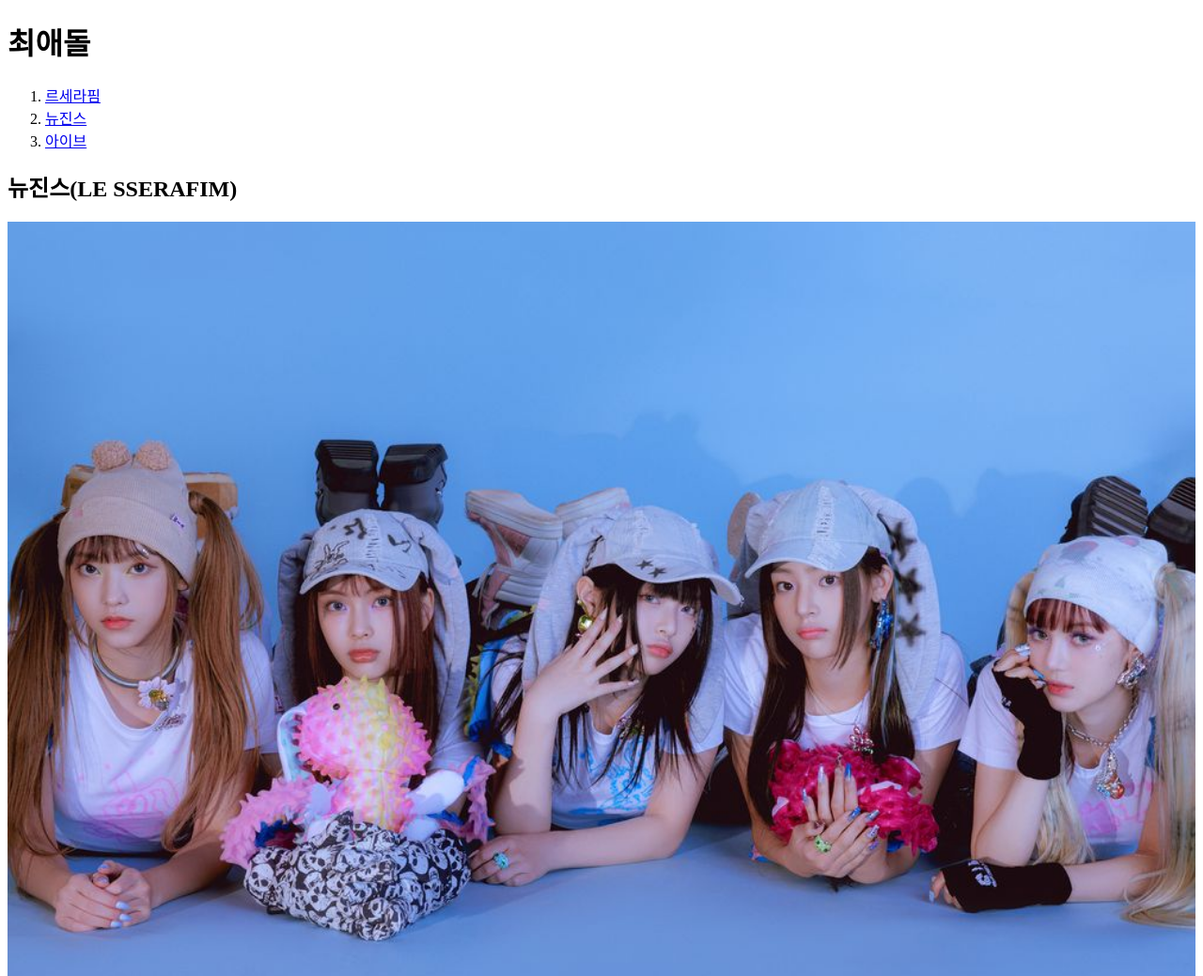
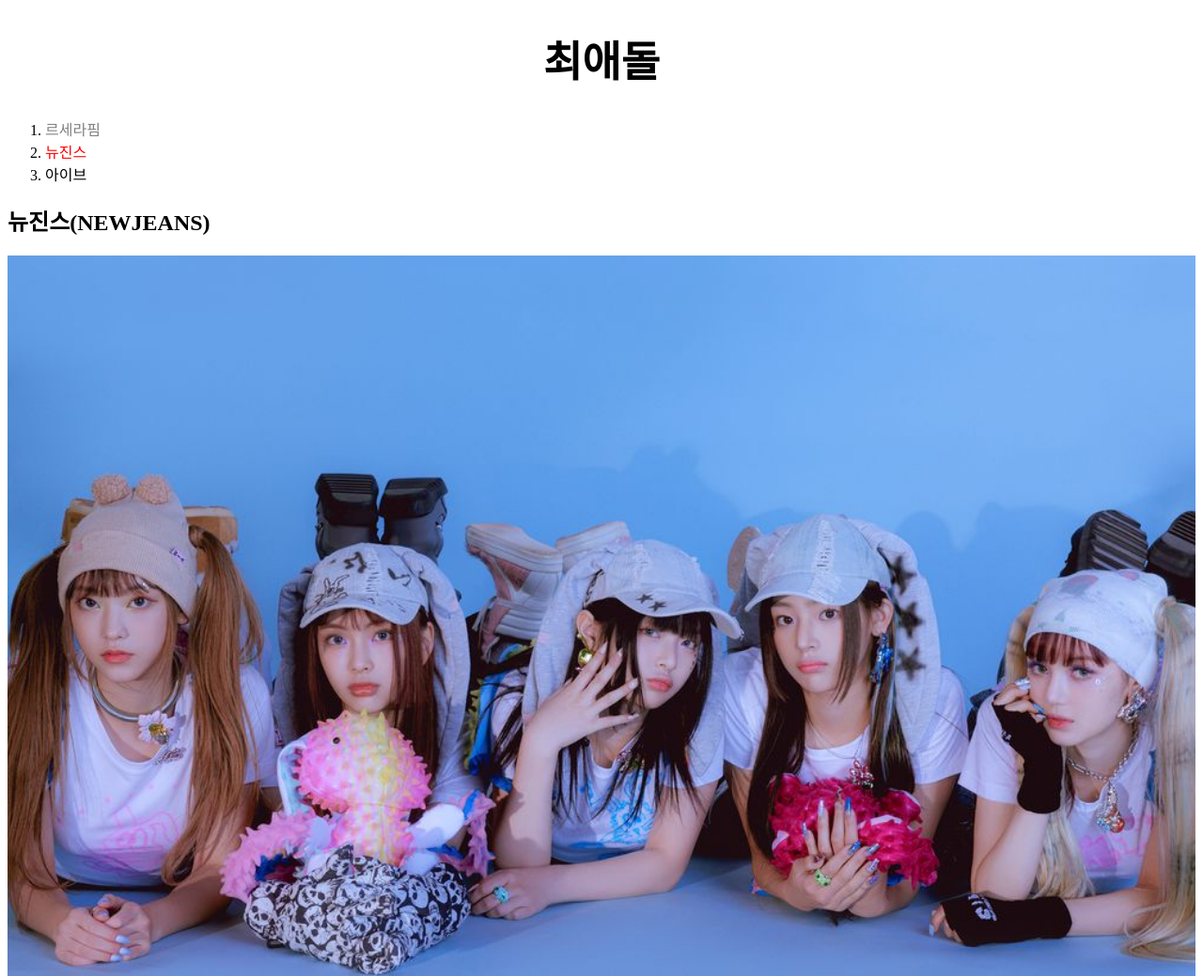
Before and after one commit to jbokchi/my-first-web-site, a plain HTML site: page 2.html in a window 1280 px wide. Shown: the top 1039 px of the page at 94% size. Drawn offline with Linux system fonts and the light colour scheme; a script that the page names is missing.

Commit message:
second commit

```diff
--- a/2.html
+++ b/2.html
@@ -3,16 +3,32 @@
 <head>
 <title>WEB1 - 뉴진스</title>
 <meta charset="utf-8">
+<style>
+    a {
+        color:black;
+        text-decoration: none;
+    }
+    #active {
+        color:red;
+    }
+    .saw {
+        color:gray;
+    }
+    h1 {
+        font-size: 45px;
+        text-align: center;
+    }
+</style>
 </head>
 <body>
-    <h1>최애돌</h1>
+    <h1><a href="index.html">최애돌</a></h1>
     <ol>
-        <li><a href="1.html">르세라핌</a></li>
-        <li><a href="2.html">뉴진스</a></li>
+        <li><a href="1.html" class="saw">르세라핌</a></li>
+        <li><a href="2.html" class="saw" id="active">뉴진스</a></li>
         <li><a href="3.html">아이브</a></li>
     </ol>
 
-    <h2>뉴진스(LE SSERAFIM)</h2>
+    <h2>뉴진스(NEWJEANS)</h2>
     <img src="newjeans.jpg" width="100%">
     <p><a href = "https://namu.wiki/w/NewJeans?from=%EB%89%B4%EC%A7%84%EC%8A%A4"    target="_blank" title="뉴진스 정보">뉴진스(New Jeans)</a>는 2022년 7월 22일에 데뷔한 5인조    걸그룹으로 <strong>민지, 하니, 다니엘, 해린, 혜인</strong>이 멤버로 이루고 있다.</p>
     <p  style="margin-top:40px;">
```
Also changed, not shown: 1.html (+1 -1 lines), 3.html (+2 -2 lines), box.html (added, +20 -0 lines), index.html (+15 -2 lines).
